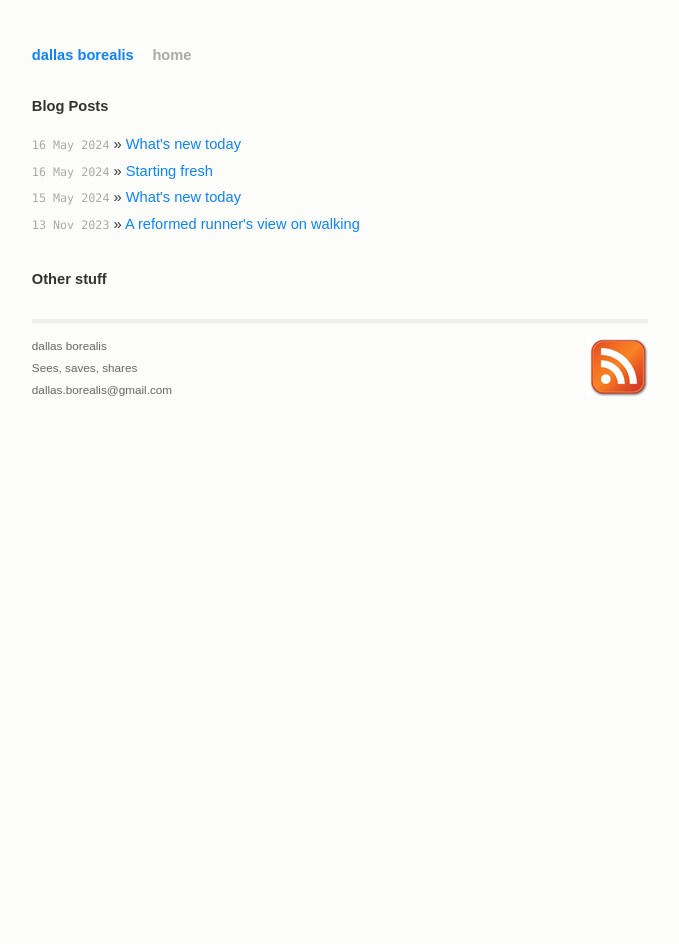
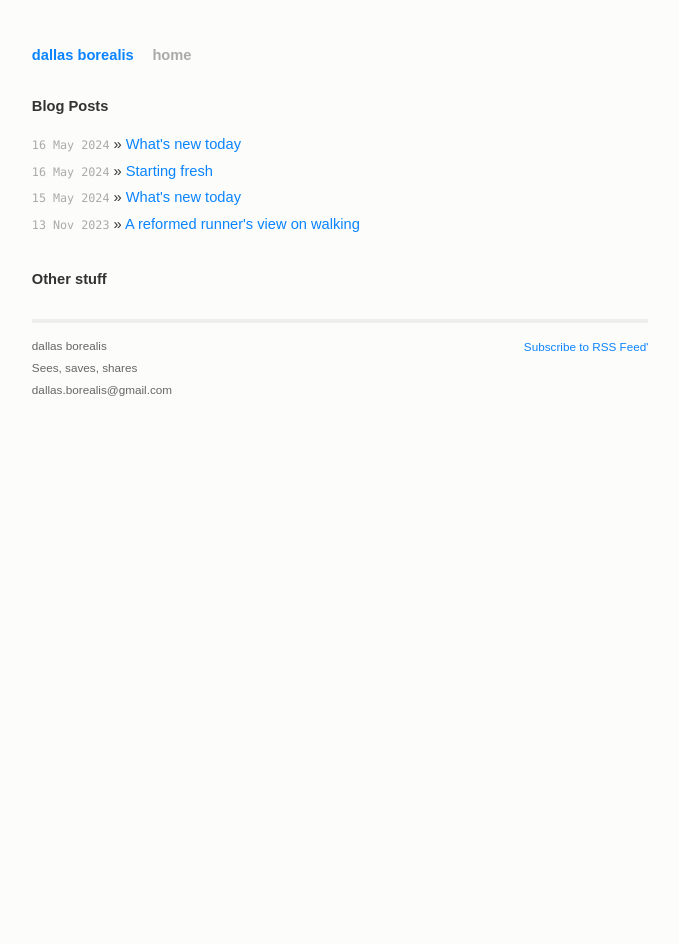
Before and after one commit to dallas-borealis/dallas-borealis.github.io, a Jekyll site: the page built from index.html, in a window 1280 px wide. Shown: the whole page, without its empty margins (300-979 px from the left). Built offline with Jekyll 4.4.1, drawn with Linux system fonts in a browser that asks for light colours.

Commit message:
Update default.html

```diff
--- a/_layouts/default.html
+++ b/_layouts/default.html
@@ -32,7 +32,7 @@
     </div>
     <div class="rss">
       <a href="http://dallas-borealis.github.io/atom.xml">
-        <img src="/images/rss.png" alt="Subscribe to RSS Feed" />
+        Subscribe to RSS Feed"
       </a>
     </div>
   </div>
```
